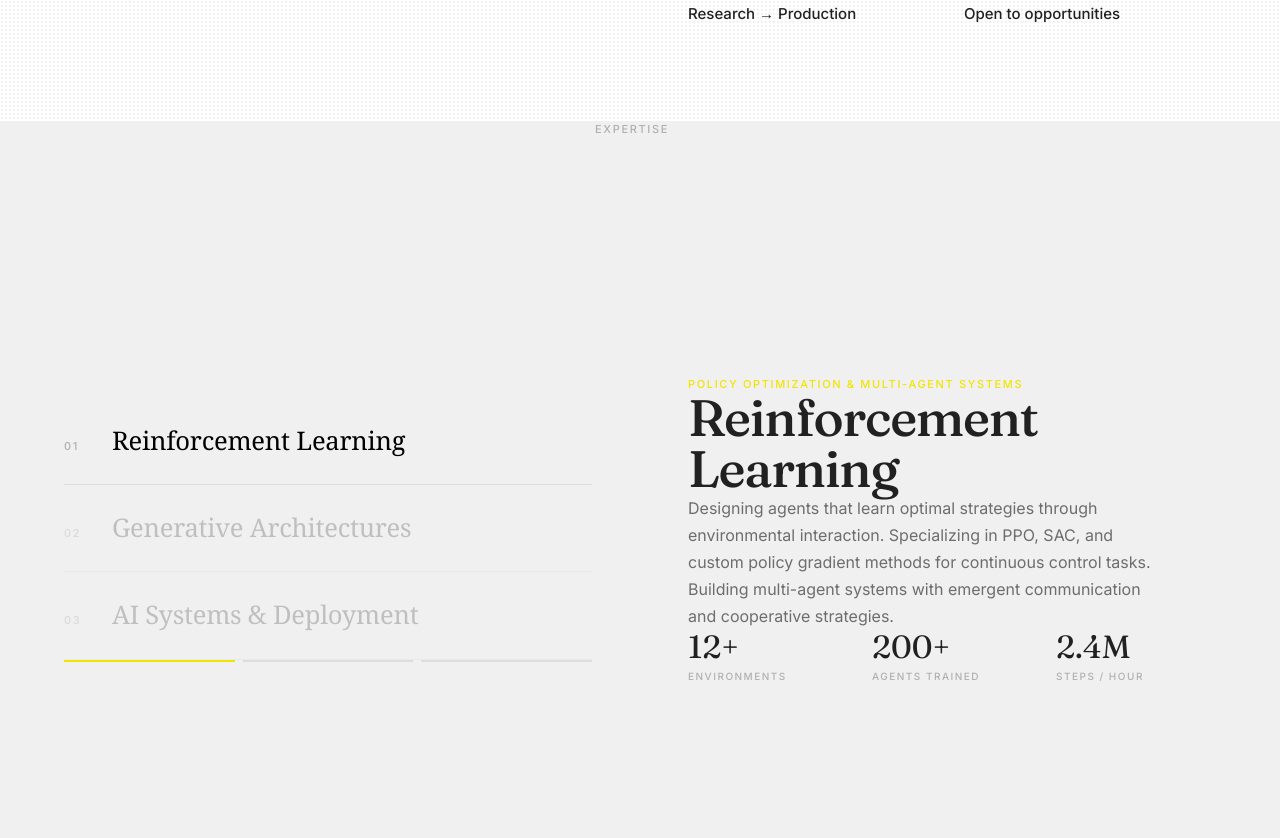
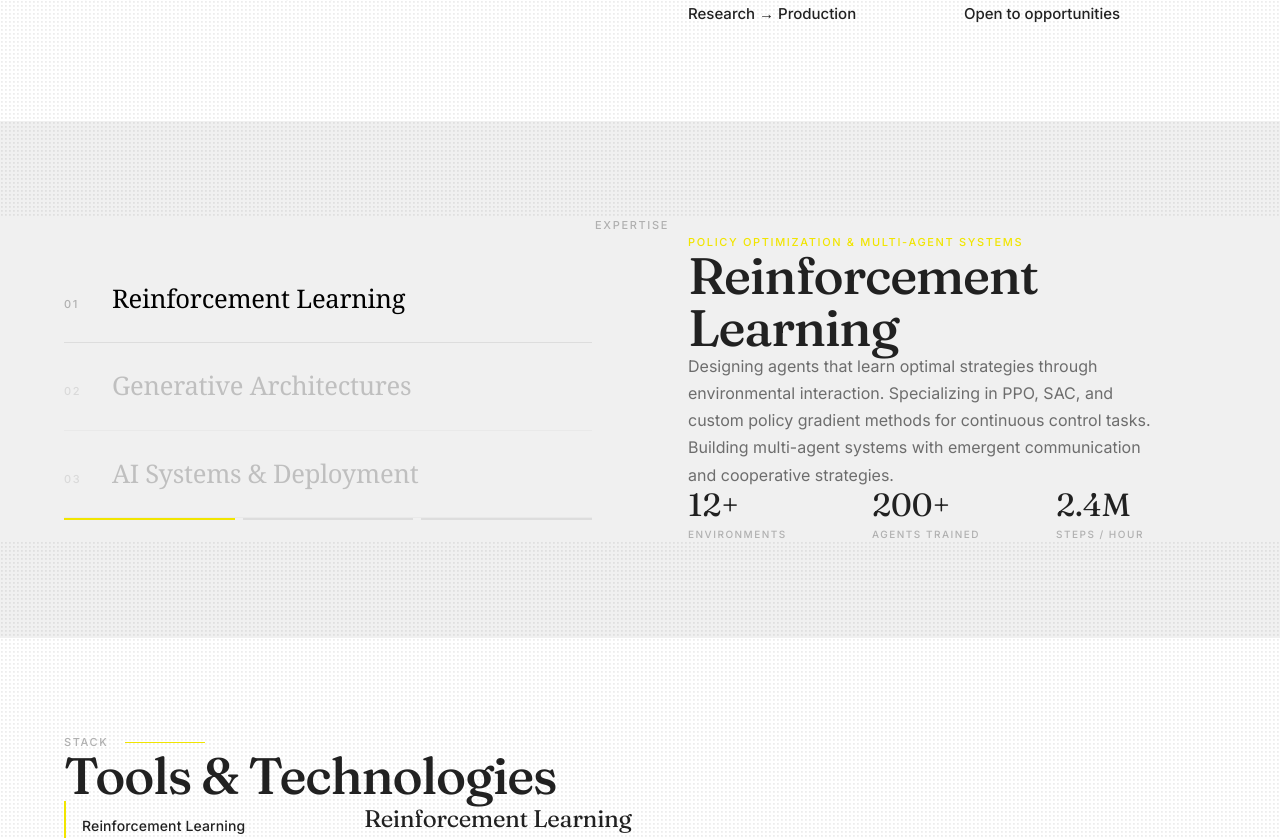
Before and after one commit to kumar-ayan/portfolio-v2, a Next.js app: page / in a window 1280 px wide. Shown: the part 1300-2138 px from the top of the page. Built offline with nearby package versions, Linux system fonts and the light colour scheme.

Commit message:
feat: add Contact and Expertise section components to portfolio layout

```diff
--- a/src/components/sections/Contact.tsx
+++ b/src/components/sections/Contact.tsx
@@ -31,7 +31,7 @@ export function Contact() {
             <motion.div
               initial={{ opacity: 0, y: 24 }}
               whileInView={{ opacity: 1, y: 0 }}
-              viewport={{ once: true, amount: 0.1 }}
+              viewport={{ once: true, amount: -0.2 }}
               transition={{ duration: 0.8, ease: EASE_CINEMA }}
             >
               <h2
--- a/src/components/sections/Expertise.tsx
+++ b/src/components/sections/Expertise.tsx
@@ -61,24 +61,7 @@ export function Expertise() {
     return () => observer.disconnect();
   }, []);
 
-  useEffect(() => {
-    if (!isInView || !sectionRef.current) return;
-    const handleScroll = () => {
-      const section = sectionRef.current;
-      if (!section) return;
-      const rect = section.getBoundingClientRect();
-      const scrolled = -rect.top;
-      const progress = Math.max(
-        0,
-        Math.min(1, scrolled / (section.offsetHeight - window.innerHeight))
-      );
-      setActiveIndex(
-        Math.min(Math.floor(progress * FOCUS_AREAS.length), FOCUS_AREAS.length - 1)
-      );
-    };
-    window.addEventListener('scroll', handleScroll, { passive: true });
-    return () => window.removeEventListener('scroll', handleScroll);
-  }, [isInView]);
+
 
   const active = FOCUS_AREAS[activeIndex];
 
@@ -86,13 +69,13 @@ export function Expertise() {
     <section
       id="expertise"
       ref={sectionRef}
-      className="relative bg-pattern"
-      style={{ minHeight: '300vh', backgroundColor: '#f0f0f0' }}
+      className="section-spacing relative bg-pattern"
+      style={{ backgroundColor: '#f0f0f0' }}
       aria-label="Expertise"
     >
-      <div className="sticky top-0 h-screen flex flex-col overflow-hidden" style={{ backgroundColor: '#f0f0f0' }}>
+      <div className="flex flex-col overflow-hidden" style={{ backgroundColor: '#f0f0f0' }}>
         {/* Top label */}
-        <div className="container-main pt-24 pb-8">
+        <div className="container-main pb-8">
           <div className="flex items-center gap-4"><div className="text-eyebrow">Expertise</div><div style={{ height: '1px', flex: 1, maxWidth: '80px', backgroundColor: '#f1e500' }} /></div>
         </div>
 
```
